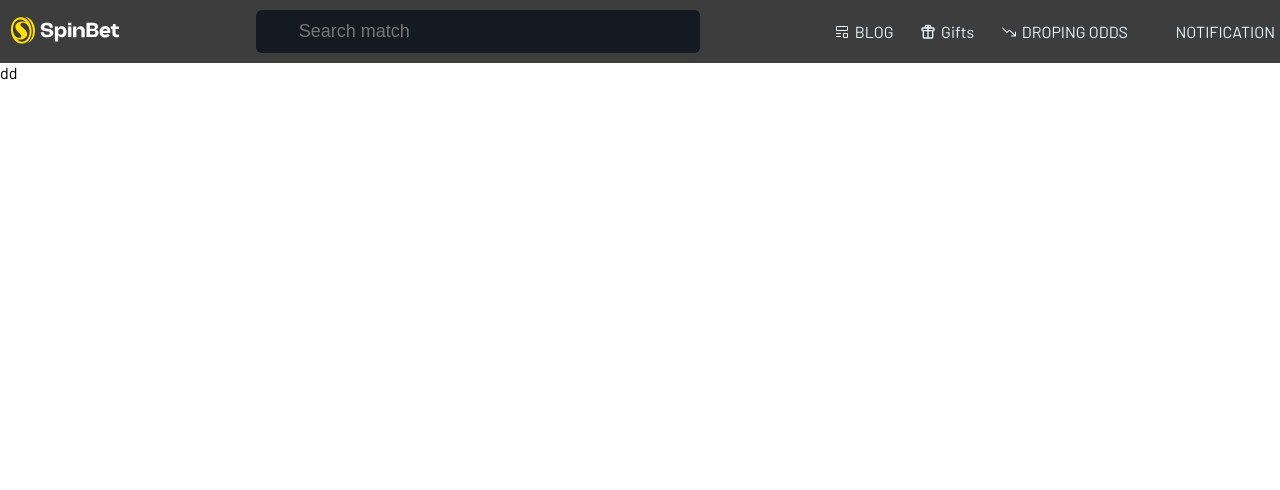
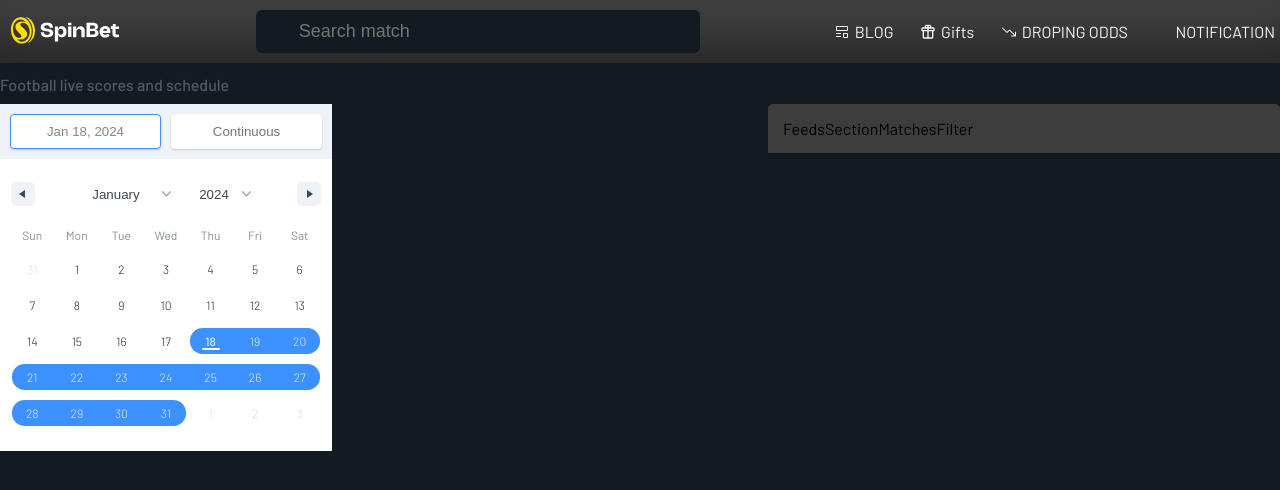
Before and after one commit to Denno31/spin-bet-frontend, a Next.js app: page / in a window 1280 px wide. Shown: the top 490 px of the page. Built offline with nearby package versions, Linux system fonts and the light colour scheme; some icons are missing.

Commit message:
initial design for feeds section

```diff
--- /dev/null
+++ b/components/FeedsSection/FeedsSection.tsx
@@ -0,0 +1,30 @@
+import React from 'react';
+import { FeedsSectionCalendar } from './FeedsSectionCalendar/FeedsSectionCalendar';
+import { FeedsSectionMatches } from './FeedsSectionMatches/FeedsSectionMatches';
+import { FlexBox } from '../Shared/FlexBox/FlexBox';
+import styled from 'styled-components';
+
+const FeedSectionWrapper = styled.section`
+    width: 100%;
+    max-width: 1380px;
+    margin: 0.1rem auto;
+    max-width: 1380px;
+    & > p {
+        font-size: medium;
+        color: ${({ theme: { color } }) => color.spinLightGray};
+        font-weight: 500;
+        margin: 10px 0px;
+    }
+`;
+
+export const FeedsSection = () => {
+    return (
+        <FeedSectionWrapper>
+            <p>Football live scores and schedule</p>
+            <FlexBox justify="space-between">
+                <FeedsSectionCalendar />
+                <FeedsSectionMatches />
+            </FlexBox>
+        </FeedSectionWrapper>
+    );
+};
--- /dev/null
+++ b/components/FeedsSection/FeedsSectionCalendar/FeedsSectionCalendar.tsx
@@ -0,0 +1,24 @@
+import * as React from 'react';
+import { DateRange, Range } from 'react-date-range';
+import 'react-date-range/dist/styles.css';
+import 'react-date-range/dist/theme/default.css';
+
+export const FeedsSectionCalendar = () => {
+    const [state, setState] = React.useState<Range[]>([
+        {
+            startDate: new Date(),
+            endDate: undefined,
+            key: 'selection',
+        },
+    ]);
+    return (
+        <div>
+            <DateRange
+                editableDateInputs={true}
+                onChange={(item) => setState([item.selection])}
+                moveRangeOnFirstSelection={false}
+                ranges={state as Range[]}
+            />
+        </div>
+    );
+};
--- /dev/null
+++ b/components/FeedsSection/FeedsSectionMatches/FeedsSectionMatches.tsx
@@ -0,0 +1,17 @@
+import React from 'react';
+import styled from 'styled-components';
+import { FeedsSectionMatchesFilter } from './FeedsSectionMatchesFilter/FeedsSectionMatchesFilter';
+
+const MatchesContainer = styled.div`
+    background-color: ${({ theme: { color } }) => color.spinBetDark};
+    width: 40%;
+    border-radius: 4px;
+`;
+
+export const FeedsSectionMatches = () => {
+    return (
+        <MatchesContainer>
+            <FeedsSectionMatchesFilter />
+        </MatchesContainer>
+    );
+};
--- /dev/null
+++ b/components/FeedsSection/FeedsSectionMatches/FeedsSectionMatchesFilter/FeedsSectionMatchesFilter.tsx
@@ -0,0 +1,27 @@
+import React from 'react';
+import styled from 'styled-components';
+import { FlexBox } from '../../../Shared/FlexBox/FlexBox';
+
+const FilterContainer = styled(FlexBox)`
+    padding: 15px;
+    background-color: ${({ theme: { color } }) => color.spinDarkGray};
+    border-top-right-radius: 5px;
+    border-top-left-radius: 5px;
+`;
+
+const FilterButton = styled.button`
+    background-color: transparent;
+    border: none;
+    outline: none;
+    cursor: pointer;
+    display: flex;
+    align-items: center;
+    justify-content: center;
+    color: var(--posttext-color);
+    font-size: medium;
+    font-weight: 500;
+`;
+
+export const FeedsSectionMatchesFilter = () => {
+    return <FilterContainer>FeedsSectionMatchesFilter</FilterContainer>;
+};
--- a/components/Navbar/NavbarComponents.styled/NavbarComponenents.styled.tsx
+++ b/components/Navbar/NavbarComponents.styled/NavbarComponenents.styled.tsx
@@ -9,6 +9,9 @@ export const Nav = styled.nav`
     width: 100%;
     align-items: center;
     justify-content: center;
+    &:hover {
+        box-shadow: rgba(0, 0, 0, 0.35) 0px -50px 36px -28px inset;
+    }
 `;
 
 export const NavContent = styled.div`
--- /dev/null
+++ b/components/Shared/FlexBox/FlexBox.tsx
@@ -0,0 +1,16 @@
+import styled from 'styled-components';
+
+interface FlexProps {
+    direction?: string;
+    justify?: string;
+    align?: string;
+    wrap?: string;
+}
+
+export const FlexBox = styled.div<FlexProps>`
+    display: flex;
+    flex-direction: ${(props) => props.direction || 'row'};
+    justify-content: ${(props) => props.justify || 'flex-start'};
+    align-items: ${(props) => props.align || 'stretch'};
+    flex-wrap: ${(props) => props.wrap || 'nowrap'};
+`;
--- a/components/Shared/IconTemplate/IconTemplate.tsx
+++ b/components/Shared/IconTemplate/IconTemplate.tsx
@@ -18,6 +18,9 @@ const IconTemplateWrapper = styled.div<{ $svgColor?: string }>`
     & > span {
         margin-left: 5px;
     }
+    &:hover {
+        cursor: pointer;
+    }
 `;
 
 export const IconTemplate = ({ svgName, svgWidth, svgColor, label }: IconTemplateProps) => {
--- a/package.json
+++ b/package.json
@@ -30,8 +30,12 @@
         "next": "14.0.4",
         "prettier": "^3.2.4",
         "react": "18.2.0",
+        "react-date-range": "^2.0.0-alpha.4",
         "react-dom": "18.2.0",
         "styled-components": "^6.1.8",
         "typescript": "5.3.3"
+    },
+    "devDependencies": {
+        "@types/react-date-range": "^1.4.9"
     }
 }
--- a/pages/index.tsx
+++ b/pages/index.tsx
@@ -1,5 +1,7 @@
 import styled from 'styled-components';
 import { Layout } from '../components/Layout/Layout';
+import { FeedsSection } from '../components/FeedsSection/FeedsSection';
+import { FlexBox } from '../components/Shared/FlexBox/FlexBox';
 
 const Container = styled.div`
     background-color: ${(props) => props.theme.color.spinGreen};
@@ -7,5 +9,11 @@ const Container = styled.div`
 `;
 
 export default function Home() {
-    return <Layout title="home">dd</Layout>;
+    return (
+        <Layout title="home">
+            <FlexBox>
+                <FeedsSection />
+            </FlexBox>
+        </Layout>
+    );
 }
--- a/styles/globals.css
+++ b/styles/globals.css
@@ -4,6 +4,7 @@ body {
   padding: 0;
   margin: 0;
   font-family: 'Barlow', sans-serif;
+  background-color: #131a21;
 }
 
 a {
```
Also changed, not shown: 1 other file (tests, documents, lock files or other folders).
